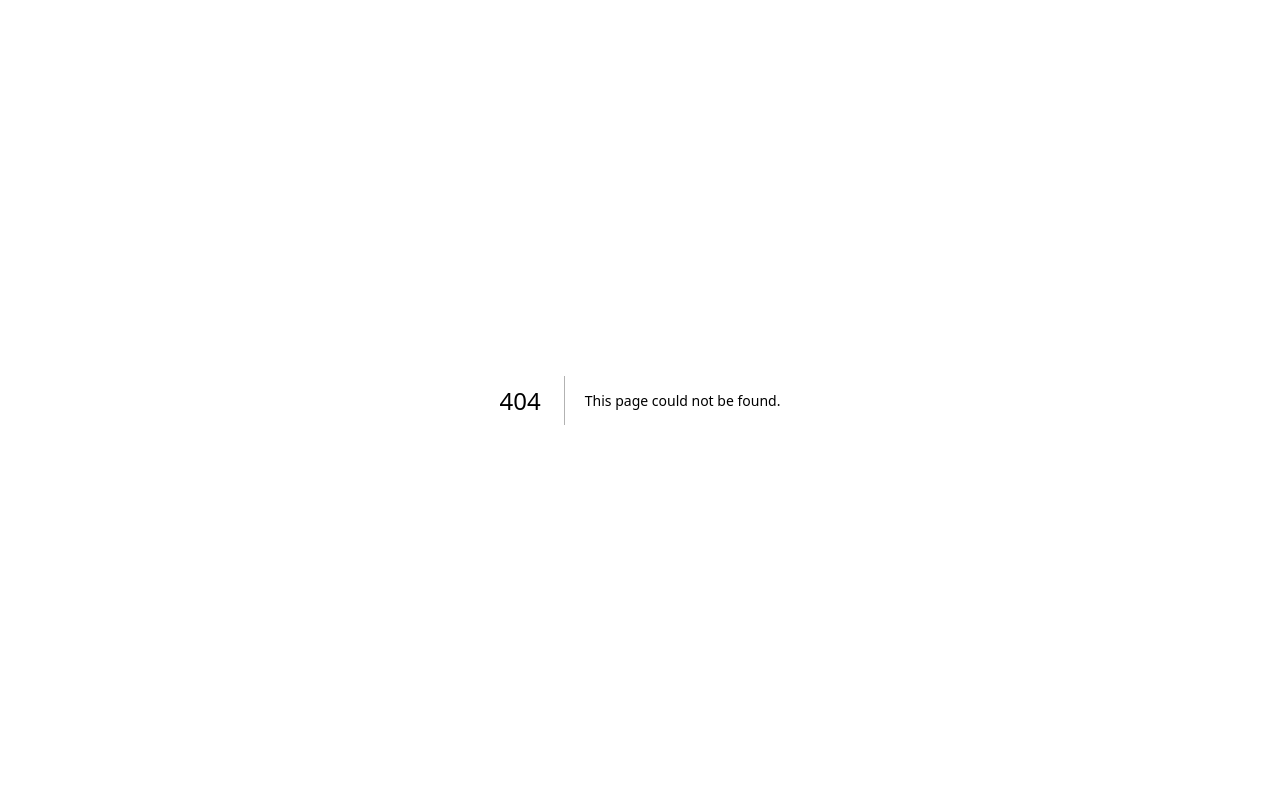
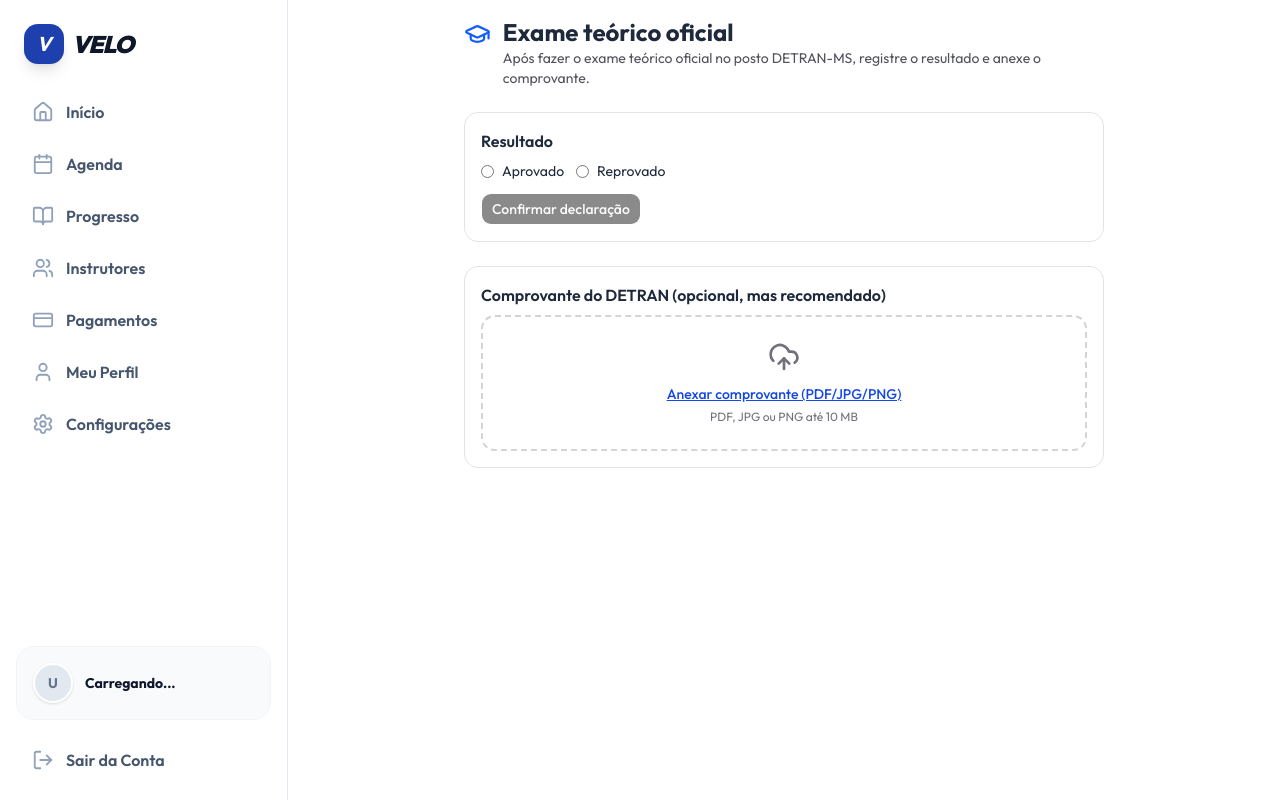
Before and after one commit to Joao-Assis1/velo-front-end, a Next.js app: page /app/student/exams/theory-official in a window 1280 px wide. Before the commit this address had no page. Built offline with nearby package versions, Linux system fonts and the light colour scheme; no server answers.

Commit message:
adiciona(journey-front): rota theory-official com auto-declaração e comprovante

```diff
--- /dev/null
+++ b/src/app/app/student/exams/theory-official/page.tsx
@@ -0,0 +1,131 @@
+"use client";
+import { useEffect, useState } from "react";
+import {
+  declareOfficialTheory,
+  getMyOfficialTheory,
+  uploadOfficialTheoryProof,
+  OfficialTheoryStatus,
+} from "@/lib/api/stages";
+import { useInvalidateJourney } from "@/hooks/useJourney";
+import { DocumentUploader } from "@/components/journey/DocumentUploader";
+import { Button } from "@/components/ui/button";
+import { GraduationCap } from "lucide-react";
+
+export default function TheoryOfficialPage() {
+  const invalidate = useInvalidateJourney();
+  const [status, setStatus] = useState<OfficialTheoryStatus | null>(null);
+  const [approved, setApproved] = useState<boolean | null>(null);
+  const [error, setError] = useState<string | null>(null);
+  const [busy, setBusy] = useState(false);
+
+  useEffect(() => {
+    getMyOfficialTheory().then(setStatus).catch(() => undefined);
+  }, []);
+
+  async function handleDeclare() {
+    if (approved === null) return;
+    setBusy(true);
+    setError(null);
+    try {
+      const updated = await declareOfficialTheory({ approved });
+      setStatus(updated);
+      await invalidate();
+    } catch (e: any) {
+      setError(e?.message ?? "Erro ao declarar resultado.");
+    } finally {
+      setBusy(false);
+    }
+  }
+
+  async function handleProof(file: File) {
+    setBusy(true);
+    setError(null);
+    try {
+      const updated = await uploadOfficialTheoryProof(file);
+      setStatus(updated);
+      await invalidate();
+    } catch (e: any) {
+      setError(e?.message ?? "Erro no upload.");
+    } finally {
+      setBusy(false);
+    }
+  }
+
+  const already = status?.approved === true;
+
+  return (
+    <main className="mx-auto flex w-full max-w-2xl flex-col gap-6 p-4">
+      <header className="flex items-start gap-3">
+        <GraduationCap className="mt-1 h-7 w-7 text-blue-600" aria-hidden />
+        <div>
+          <h1 className="text-2xl font-bold">Exame teórico oficial</h1>
+          <p className="text-sm text-zinc-600">
+            Após fazer o exame teórico oficial no posto DETRAN-MS, registre o
+            resultado e anexe o comprovante.
+          </p>
+        </div>
+      </header>
+
+      {already ? (
+        <section className="rounded-xl border border-emerald-300 bg-emerald-50 p-4 text-sm text-emerald-800">
+          Aprovação registrada em{" "}
+          {status?.declaredAt
+            ? new Date(status.declaredAt).toLocaleString("pt-BR")
+            : "—"}
+          . Próximo passo: enviar sua LADV.
+        </section>
+      ) : (
+        <>
+          <section className="rounded-xl border border-zinc-200 bg-white p-4">
+            <h2 className="text-base font-semibold">Resultado</h2>
+            <div className="mt-2 flex gap-3">
+              <label className="flex items-center gap-2 text-sm">
+                <input
+                  type="radio"
+                  name="approved"
+                  value="yes"
+                  onChange={() => setApproved(true)}
+                />
+                Aprovado
+              </label>
+              <label className="flex items-center gap-2 text-sm">
+                <input
+                  type="radio"
+                  name="approved"
+                  value="no"
+                  onChange={() => setApproved(false)}
+                />
+                Reprovado
+              </label>
+            </div>
+            <Button
+              className="mt-3"
+              onClick={handleDeclare}
+              disabled={busy || approved === null}
+            >
+              {busy ? "Enviando…" : "Confirmar declaração"}
+            </Button>
+          </section>
+
+          <section className="rounded-xl border border-zinc-200 bg-white p-4">
+            <h2 className="text-base font-semibold">
+              Comprovante do DETRAN (opcional, mas recomendado)
+            </h2>
+            <div className="mt-2">
+              <DocumentUploader
+                label="Anexar comprovante (PDF/JPG/PNG)"
+                onFile={handleProof}
+              />
+            </div>
+          </section>
+        </>
+      )}
+
+      {error && (
+        <p role="alert" className="text-sm text-rose-600">
+          {error}
+        </p>
+      )}
+    </main>
+  );
+}
```
